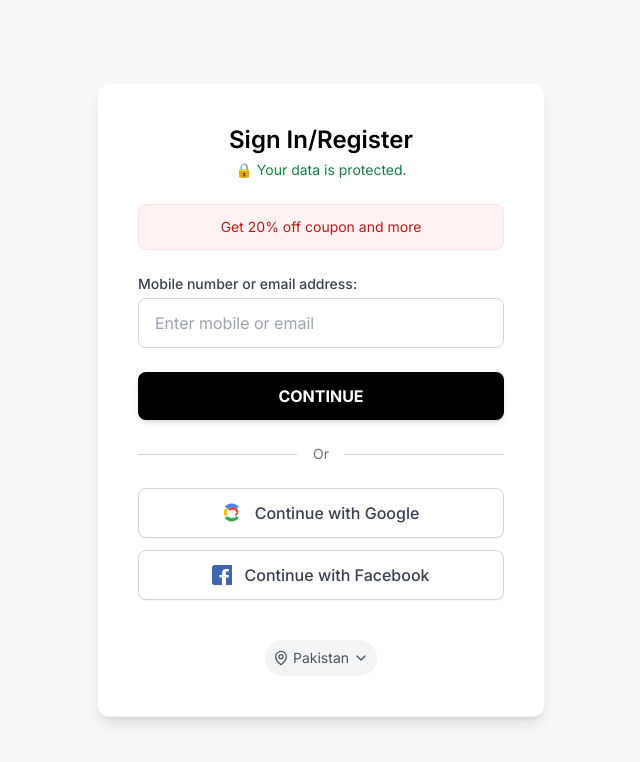
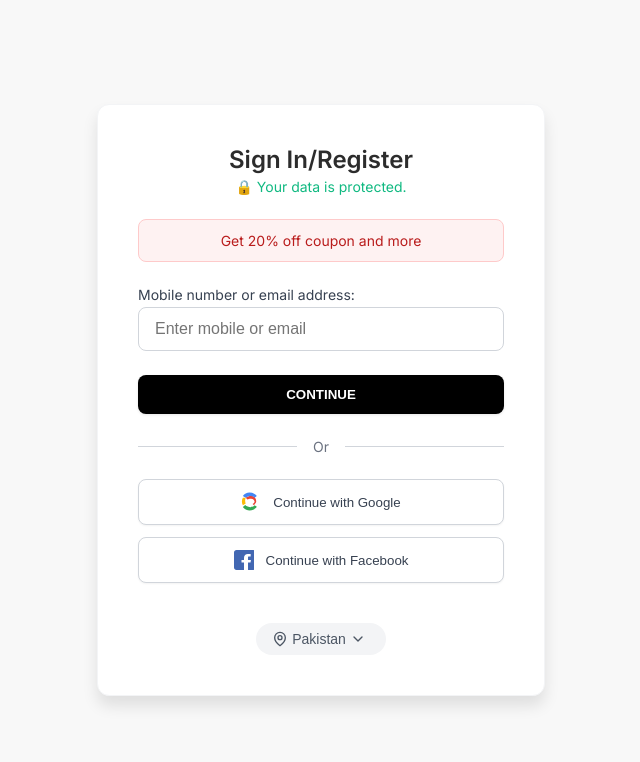
Before and after one commit to Asadjavedaa/noshahi, a plain HTML site: page index.html in a window 1280 px wide. Shown: the whole page, without its empty margins (319-959 px from the left). Drawn offline with nearby package versions, Linux system fonts and the light colour scheme.

Commit message:
Update index.html
cc

```diff
--- a/index.html
+++ b/index.html
@@ -4,20 +4,19 @@
     <meta charset="UTF-8">
     <meta name="viewport" content="width=device-width, initial-scale=1.0">
     <title>Sign In/Register</title>
-    <!-- Load Tailwind CSS -->
-    <script src="https://cdn.tailwindcss.com"></script>
-    <!-- Load Lucide Icons for simplicity in social icons -->
-    <script src="https://unpkg.com/lucide@latest"></script>
     <style>
         /* Custom font import for 'Inter' */
-        @import url('https://fonts.googleapis.com/css2?family=Inter:wght@100..900&display=swap');
+        @import url('https://fonts.googleapis.com/css2?family=Inter:wght@400;600;700&display=swap');
 
-        :root {
-            --primary-text: #2c2c2c;
-            --secondary-text: #6b7280;
-            --alert-bg: #fef2f2;
-            --alert-text: #b91c1c;
-            --button-bg: #000000;
+        /* 🛠️ CORE FIXES & RESET */
+        *, *::before, *::after {
+            box-sizing: border-box;
+            margin: 0;
+            padding: 0;
+        }
+
+        html, body {
+            height: 100%;
         }
 
         body {
@@ -26,18 +25,184 @@
             display: flex;
             justify-content: center;
             align-items: center;
-            min-height: 100vh;
             padding: 1rem;
+            overflow-y: hidden; /* Prevents vertical scroll/jump */
         }
 
-        /* Styling for the social icons (Google and Facebook logos) */
+        /* -------------------------- */
+        /* MAIN CARD STYLES */
+        /* -------------------------- */
+        .auth-container {
+            width: 100%;
+            max-width: 448px; /* Equivalent to max-w-md (approx 28rem) */
+            background-color: #ffffff;
+            padding: 40px; /* Equivalent to p-10 on sm */
+            border-radius: 12px;
+            box-shadow: 0 10px 15px rgba(0, 0, 0, 0.1); /* shadow-lg */
+            border: 1px solid #f3f4f6; /* border-gray-100 */
+        }
+
+        .auth-header {
+            font-size: 24px; /* text-2xl */
+            font-weight: 600; /* font-semibold */
+            text-align: center;
+            color: #2c2c2c;
+            margin-bottom: 4px;
+        }
+
+        .auth-subtitle {
+            font-size: 14px; /* text-sm */
+            text-align: center;
+            color: #10b981; /* text-green-700 */
+            display: flex;
+            align-items: center;
+            justify-content: center;
+            margin-bottom: 24px; /* mb-6 */
+        }
+
+        .auth-subtitle span {
+            margin-right: 4px;
+        }
+
+        /* Coupon Alert */
+        .coupon-alert {
+            background-color: #fef2f2; /* bg-red-50 */
+            color: #b91c1c; /* text-red-700 */
+            padding: 12px;
+            border-radius: 8px;
+            font-size: 14px;
+            text-align: center;
+            margin-bottom: 24px;
+            border: 1px solid #fecaca; /* border-red-100 */
+        }
+
+        /* Form Elements */
+        .form-group label {
+            display: block;
+            font-size: 14px;
+            font-weight: 500;
+            color: #374151; /* text-gray-700 */
+            margin-bottom: 4px;
+        }
+
+        .form-group input {
+            width: 100%;
+            padding: 12px 16px; /* px-4 py-3 */
+            border: 1px solid #d1d5db; /* border-gray-300 */
+            border-radius: 8px;
+            transition: border-color 0.15s;
+            margin-bottom: 24px;
+            font-size: 16px;
+        }
+
+        .form-group input:focus {
+            outline: none;
+            border-color: #000000;
+            box-shadow: 0 0 0 1px #000000;
+        }
+
+        /* Continue Button */
+        .btn-continue {
+            width: 100%;
+            background-color: #000000;
+            color: #ffffff;
+            font-weight: bold;
+            padding: 12px;
+            border-radius: 8px;
+            border: none;
+            cursor: pointer;
+            transition: background-color 0.15s;
+            box-shadow: 0 1px 3px rgba(0, 0, 0, 0.1);
+        }
+
+        .btn-continue:hover {
+            background-color: #1f2937; /* hover:bg-gray-800 */
+        }
+
+        /* Separator (Or) */
+        .separator {
+            display: flex;
+            align-items: center;
+            margin: 24px 0; /* my-6 */
+        }
+
+        .separator-line {
+            flex-grow: 1;
+            border-top: 1px solid #d1d5db; /* border-gray-300 */
+        }
+
+        .separator-text {
+            margin: 0 16px; /* mx-4 */
+            color: #6b7280; /* text-gray-500 */
+            font-size: 14px;
+        }
+
+        /* Social Buttons */
+        .social-buttons {
+            display: flex;
+            flex-direction: column;
+            gap: 12px; /* space-y-3 */
+            margin-bottom: 30px;
+        }
+
+        .btn-social {
+            width: 100%;
+            display: flex;
+            align-items: center;
+            justify-content: center;
+            border: 1px solid #d1d5db;
+            background-color: #ffffff;
+            color: #374151;
+            font-weight: 500;
+            padding: 12px;
+            border-radius: 8px;
+            cursor: pointer;
+            transition: background-color 0.15s;
+            box-shadow: 0 1px 2px rgba(0, 0, 0, 0.05); /* shadow-sm */
+        }
+
+        .btn-social:hover {
+            background-color: #f9fafb; /* hover:bg-gray-50 */
+        }
+
         .social-icon {
             width: 20px;
             height: 20px;
             margin-right: 12px;
         }
 
-        /* Utility for the custom alert box */
+        /* Bottom Section: Country Selector */
+        .country-section {
+            text-align: center;
+            margin-top: 40px;
+        }
+
+        .btn-country {
+            display: inline-flex;
+            align-items: center;
+            font-size: 14px;
+            color: #4b5563; /* text-gray-600 */
+            background-color: #f3f4f6; /* bg-gray-100 */
+            padding: 8px 16px;
+            border-radius: 9999px; /* rounded-full */
+            border: none;
+            cursor: pointer;
+            transition: background-color 0.15s;
+        }
+
+        .btn-country:hover {
+            background-color: #e5e7eb; /* hover:bg-gray-200 */
+        }
+
+        .btn-country svg {
+            margin-right: 4px; /* mr-1 */
+        }
+
+        .btn-country .arrow-down {
+            margin-left: 4px; /* ml-1 */
+        }
+
+        /* Custom Message Box */
         #custom-message-box {
             position: fixed;
             top: 20px;
@@ -56,30 +221,41 @@
             opacity: 1;
             transform: translateX(0);
         }
+
+        /* -------------------------- */
+        /* MOBILE ADJUSTMENTS */
+        /* -------------------------- */
+        @media (max-width: 640px) {
+            .auth-container {
+                padding: 24px; /* Equivalent to p-6 */
+                border-radius: 8px;
+            }
+
+            .auth-header {
+                font-size: 20px; /* text-xl */
+            }
+        }
+
     </style>
 </head>
 <body>
 
-    <!-- Main Container Card -->
-    <div class="w-full max-w-md bg-white p-6 sm:p-10 rounded-xl shadow-lg border border-gray-100">
+    <div class="auth-container">
 
-        <!-- Header -->
-        <h1 class="text-xl sm:text-2xl font-semibold text-center text-primary-text mb-1">
+        <h1 class="auth-header">
             Sign In/Register
         </h1>
-        <p class="text-sm text-center text-green-700 flex items-center justify-center mb-6">
-            <!-- Lock Icon (Unicode) -->
-            <span class="mr-1">&#x1F512;</span> Your data is protected.
+        <p class="auth-subtitle">
+            <span>&#x1F512;</span> Your data is protected.
         </p>
 
-        <!-- Coupon Alert Box -->
-        <div class="bg-red-50 text-red-700 p-3 rounded-lg text-sm text-center mb-6 border border-red-100">
+        <div class="coupon-alert">
             Get 20% off coupon and more
         </div>
 
-        <!-- Form Section -->
         <form id="auth-form" onsubmit="handleContinue(event)">
-            <label for="emailOrMobile" class="block text-sm font-medium text-gray-700 mb-1">
+            <div class="form-group">
+                <label for="emailOrMobile">
                     Mobile number or email address:
                 </label>
                 <input
@@ -87,28 +263,23 @@
                     id="emailOrMobile"
                     name="emailOrMobile"
                     placeholder="Enter mobile or email"
-                class="w-full px-4 py-3 border border-gray-300 rounded-lg focus:ring-black focus:border-black transition duration-150 mb-6"
                     required
                 >
+            </div>
 
-            <!-- Continue Button -->
-            <button type="submit" class="w-full bg-black text-white font-bold py-3 rounded-lg hover:bg-gray-800 transition duration-150 shadow-md">
+            <button type="submit" class="btn-continue">
                 CONTINUE
             </button>
         </form>
 
-        <!-- Separator -->
-        <div class="flex items-center my-6">
-            <div class="flex-grow border-t border-gray-300"></div>
-            <span class="mx-4 text-gray-500 text-sm">Or</span>
-            <div class="flex-grow border-t border-gray-300"></div>
+        <div class="separator">
+            <div class="separator-line"></div>
+            <span class="separator-text">Or</span>
+            <div class="separator-line"></div>
         </div>
 
-        <!-- Social Login Buttons -->
-        <div class="space-y-3">
-            <!-- Google Button -->
-            <button onclick="handleSocialLogin('Google')" class="w-full flex items-center justify-center border border-gray-300 bg-white text-gray-700 font-medium py-3 rounded-lg hover:bg-gray-50 transition duration-150 shadow-sm">
-                <!-- Google Icon SVG (simplified) -->
+        <div class="social-buttons">
+            <button onclick="handleSocialLogin('Google')" class="btn-social">
                 <svg class="social-icon" viewBox="0 0 24 24" fill="none" xmlns="http://www.w3.org/2000/svg">
                     <path d="M12.0003 4.8C9.52834 4.8 7.35034 5.617 5.64034 7.027L7.75734 9.144C8.65534 8.448 9.77134 8.016 12.0003 8.016C14.7353 8.016 16.2753 9.873 16.2753 11.52C16.2753 12.981 15.1973 13.911 13.9443 14.547L15.4673 15.776C17.3913 14.28 18.2553 12.42 18.2553 11.52C18.2553 6.942 15.6553 4.8 12.0003 4.8Z" fill="#EA4335"/>
                     <path d="M5.64034 7.027L2.24234 4.67C3.99234 2.193 6.93634 0.6 10.2933 0.6C14.6133 0.6 17.5893 2.925 18.9953 4.869L16.2753 6.825C15.5493 5.766 13.7853 4.8 12.0003 4.8C9.52834 4.8 7.35034 5.617 5.64034 7.027Z" fill="#4285F4"/>
@@ -118,9 +289,7 @@
                 Continue with Google
             </button>
 
-            <!-- Facebook Button -->
-            <button onclick="handleSocialLogin('Facebook')" class="w-full flex items-center justify-center border border-gray-300 bg-white text-gray-700 font-medium py-3 rounded-lg hover:bg-gray-50 transition duration-150 shadow-sm">
-                <!-- Facebook Icon SVG (simplified) -->
+            <button onclick="handleSocialLogin('Facebook')" class="btn-social">
                 <svg class="social-icon" viewBox="0 0 24 24" fill="none" xmlns="http://www.w3.org/2000/svg">
                     <path fill="#4267B2" d="M21 0H3C1.343 0 0 1.343 0 3v18c0 1.657 1.343 3 3 3h9v-9H9V12h3V9.5c0-3.072 1.83-4.78 4.67-4.78h3.33V7.78h-2.12c-.886 0-1.055.419-1.055 1.037V12h3.5l-.5 3h-3V24h6c1.657 0 3-1.343 3-3V3c0-1.657-1.343-3-3-3z"/>
                 </svg>
@@ -128,16 +297,13 @@
             </button>
         </div>
 
-        <!-- Bottom Section: Country Selector -->
-        <div class="text-center mt-10">
-            <button id="country-selector" class="inline-flex items-center text-sm text-gray-600 bg-gray-100 p-2 rounded-full hover:bg-gray-200 transition duration-150">
-                <!-- Location Pin Icon -->
-                <svg xmlns="http://www.w3.org/2000/svg" width="16" height="16" viewBox="0 0 24 24" fill="none" stroke="currentColor" stroke-width="2" stroke-linecap="round" stroke-linejoin="round" class="mr-1">
+        <div class="country-section">
+            <button id="country-selector" class="btn-country">
+                <svg xmlns="http://www.w3.org/2000/svg" width="16" height="16" viewBox="0 0 24 24" fill="none" stroke="currentColor" stroke-width="2" stroke-linecap="round" stroke-linejoin="round">
                     <path d="M20 10c0 6-8 12-8 12s-8-6-8-12a8 8 0 0 1 16 0Z"/><circle cx="12" cy="10" r="3"/>
                 </svg>
                 Pakistan
-                <!-- Down Arrow Icon -->
-                <svg xmlns="http://www.w3.org/2000/svg" width="16" height="16" viewBox="0 0 24 24" fill="none" stroke="currentColor" stroke-width="2" stroke-linecap="round" stroke-linejoin="round" class="ml-1">
+                <svg xmlns="http://www.w3.org/2000/svg" width="16" height="16" viewBox="0 0 24 24" fill="none" stroke="currentColor" stroke-width="2" stroke-linecap="round" stroke-linejoin="round" class="arrow-down">
                     <path d="m6 9 6 6 6-6"/>
                 </svg>
             </button>
@@ -145,8 +311,7 @@
 
     </div>
 
-    <!-- Custom Message Box for non-alert feedback -->
-    <div id="custom-message-box" class="bg-gray-800"></div>
+    <div id="custom-message-box" style="background-color: #1f2937;"></div>
 
 
     <script>
@@ -158,16 +323,17 @@
             const box = document.getElementById('custom-message-box');
             box.textContent = message;
 
-            // Clear existing classes and set new style based on type
-            box.className = '';
-            let bgColor = 'bg-gray-800'; // Default
+            // Clear existing background style and set new style based on type
+            box.style.backgroundColor = '';
+            let bgColor = '#1f2937'; // Default (gray-800)
             if (type === 'error') {
-                bgColor = 'bg-red-600';
+                bgColor = '#dc2626'; // red-600
             } else if (type === 'info') {
-                bgColor = 'bg-blue-600';
+                bgColor = '#2563eb'; // blue-600
             }
 
-            box.classList.add(bgColor, 'show');
+            box.style.backgroundColor = bgColor;
+            box.classList.add('show');
 
             // Clear previous timer and set a new one to hide the box
             if (messageTimer) {
@@ -209,10 +375,6 @@
             showMessage("The country selection modal/dropdown would open here.", 'info');
         });
 
-        // Initialize Lucide icons (for the location pin)
-        document.addEventListener('DOMContentLoaded', () => {
-            lucide.createIcons();
-        });
     </script>
 
 </body>
```
Lines whose indentation alone changed are shown as unchanged.
